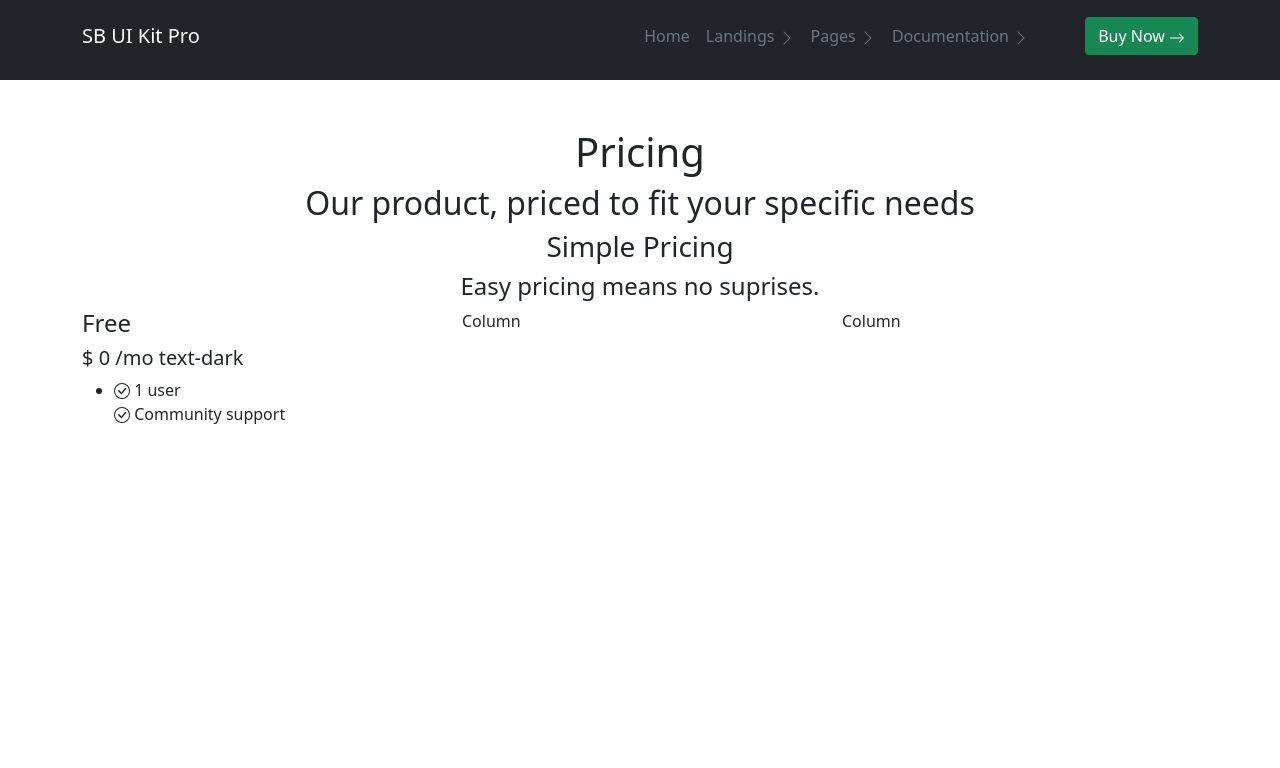
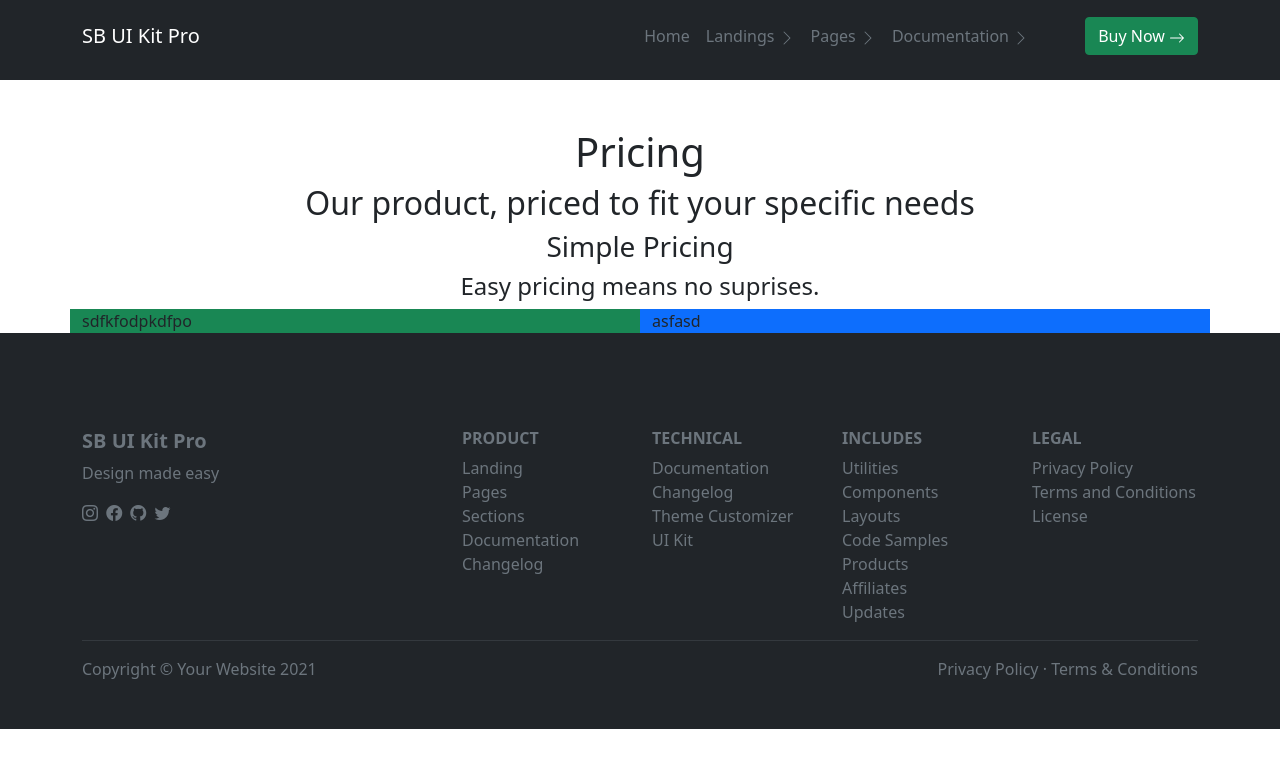
Before and after one commit to SoleDalia/Ejercicio-9, a plain HTML site: page index.html in a window 1280 px wide. Drawn offline with nearby package versions, Linux system fonts and the light colour scheme.

Commit message:
Update index.html

```diff
--- a/index.html
+++ b/index.html
@@ -4,13 +4,18 @@
     <meta charset="UTF-8" />
     <meta http-equiv="X-UA-Compatible" content="IE=edge" />
     <meta name="viewport" content="width=device-width, initial-scale=1.0" />
+    <link rel="stylesheet" href="style.css" />
+    <link
+      rel="stylesheet"
+      href="https://cdn.jsdelivr.net/npm/bootstrap-icons@1.5.0/font/bootstrap-icons.css"
+    />
     <link
       href="https://cdn.jsdelivr.net/npm/bootstrap@5.1.3/dist/css/bootstrap.min.css"
       rel="stylesheet"
       integrity="sha384-1BmE4kWBq78iYhFldvKuhfTAU6auU8tT94WrHftjDbrCEXSU1oBoqyl2QvZ6jIW3"
       crossorigin="anonymous"
     />
-    <link rel="stylesheet" href="style.css" />
+
     <title>Ejercicio 9-Pricing</title>
   </head>
   <body>
@@ -171,6 +176,8 @@
           </div>
         </div>
       </nav>
+    </header>
+
     <main>
       <div class="main-section-text text-center">
         <h1 class="first-main-text mt-5">Pricing</h1>
@@ -182,60 +189,127 @@
           <h3>Simple Pricing</h3>
           <h4>Easy pricing means no suprises.</h4>
         </div>
+      </div>
+    </main>
+
     <div class="container">
       <div class="row">
-              <div class="col-4">
-                <h4>Free</h4>
-                <h5>$ 0 /mo text-dark</h5>
-                <ul>
-                  <li class="Pricing-list">
-                    <span
-                      ><svg
-                        xmlns="http://www.w3.org/2000/svg"
-                        width="16"
-                        height="16"
-                        fill="currentColor"
-                        class="bi bi-check-circle"
-                        viewBox="0 0 16 16"
-                      >
-                        <path
-                          d="M8 15A7 7 0 1 1 8 1a7 7 0 0 1 0 14zm0 1A8 8 0 1 0 8 0a8 8 0 0 0 0 16z"
-                        />
-                        <path
-                          d="M10.97 4.97a.235.235 0 0 0-.02.022L7.477 9.417 5.384 7.323a.75.75 0 0 0-1.06 1.06L6.97 11.03a.75.75 0 0 0 1.079-.02l3.992-4.99a.75.75 0 0 0-1.071-1.05z"
-                        />
-                      </svg>
-                    </span>
-                    <span class="text-card">1 user</span>
-                  </li>
-                  <span
-                  ><svg
-                    xmlns="http://www.w3.org/2000/svg"
-                    width="16"
-                    height="16"
-                    fill="currentColor"
-                    class="bi bi-check-circle"
-                    viewBox="0 0 16 16"
-                  >
-                    <path
-                      d="M8 15A7 7 0 1 1 8 1a7 7 0 0 1 0 14zm0 1A8 8 0 1 0 8 0a8 8 0 0 0 0 16z"
-                    />
-                    <path
-                      d="M10.97 4.97a.235.235 0 0 0-.02.022L7.477 9.417 5.384 7.323a.75.75 0 0 0-1.06 1.06L6.97 11.03a.75.75 0 0 0 1.079-.02l3.992-4.99a.75.75 0 0 0-1.071-1.05z"
-                    />
-                  </svg>
-                </span>
-                <span class="text-card">Community support</span>
-              </li>
-                </ul>
+        <div class="col-12 col-lg-6 bg-success">
+          <i class="bi bi-activity"></i>sdfkfodpkdfpo
         </div>
-              <div class="col">Column</div>
-              <div class="col">Column</div>
+        <div class="col-12 col-lg-6 bg-primary">asfasd</div>
+      </div>
+    </div>
+
+    <footer class="bg-dark text-secondary py-5">
+      <div class="container mt-5">
+        <div class="row">
+          <div class="col-12 col-md-8">
+            <div class="row">
+              <div class="col-12 col-lg-6">
+                <h5 class="fw-bold">SB UI Kit Pro</h5>
+                <div>Design made easy</div>
+                <div class="mt-3">
+                  <i class="bi bi-instagram me-1"></i>
+                  <i class="bi bi-facebook me-1"></i>
+                  <i class="bi bi-github me-1"></i>
+                  <i class="bi bi-twitter"></i>
+                </div>
+              </div>
+              <div class="col-12 col-lg-3">
+                <h6 class="fw-bold">PRODUCT</h6>
+                <a href="#" class="text-decoration-none text-secondary"
+                  >Landing<br
+                /></a>
+                <a href="#" class="text-decoration-none text-secondary"
+                  >Pages<br
+                /></a>
+                <a href="#" class="text-decoration-none text-secondary"
+                  >Sections<br
+                /></a>
+                <a href="#" class="text-decoration-none text-secondary"
+                  >Documentation<br
+                /></a>
+                <a href="#" class="text-decoration-none text-secondary"
+                  >Changelog<br
+                /></a>
+              </div>
+              <div class="col-12 col-lg-3">
+                <h6 class="fw-bold">TECHNICAL</h6>
+                <a href="#" class="text-decoration-none text-secondary"
+                  >Documentation<br
+                /></a>
+                <a href="#" class="text-decoration-none text-secondary"
+                  >Changelog<br
+                /></a>
+                <a href="#" class="text-decoration-none text-secondary"
+                  >Theme Customizer<br
+                /></a>
+                <a href="#" class="text-decoration-none text-secondary"
+                  >UI Kit<br
+                /></a>
               </div>
             </div>
           </div>
-      </main>
-    </header>
+          <div class="col-12 col-md-4">
+            <div class="row">
+              <div class="col-12 col-lg-6">
+                <h6 class="fw-bold">INCLUDES</h6>
+                <a href="#" class="text-decoration-none text-secondary"
+                  >Utilities<br
+                /></a>
+                <a href="#" class="text-decoration-none text-secondary"
+                  >Components<br
+                /></a>
+                <a href="#" class="text-decoration-none text-secondary"
+                  >Layouts<br
+                /></a>
+                <a href="#" class="text-decoration-none text-secondary"
+                  >Code Samples<br
+                /></a>
+                <a href="#" class="text-decoration-none text-secondary"
+                  >Products<br
+                /></a>
+                <a href="#" class="text-decoration-none text-secondary"
+                  >Affiliates<br
+                /></a>
+                <a href="#" class="text-decoration-none text-secondary"
+                  >Updates<br
+                /></a>
+              </div>
+              <div class="col-12 col-lg-6">
+                <h6 class="fw-bold">LEGAL</h6>
+                <a href="#" class="text-decoration-none text-secondary"
+                  >Privacy Policy<br
+                /></a>
+                <a href="#" class="text-decoration-none text-secondary"
+                  >Terms and Conditions<br
+                /></a>
+                <a href="#" class="text-decoration-none text-secondary"
+                  >License<br
+                /></a>
+              </div>
+            </div>
+          </div>
+        </div>
+
+        <hr />
+
+        <div class="d-flex">
+          <div>Copyright © Your Website 2021</div>
+
+          <div class="ms-auto">
+            <a href="#" class="text-decoration-none text-secondary"
+              >Privacy Policy</a
+            >
+            <span> · </span>
+            <a href="#" class="text-decoration-none text-secondary"
+              >Terms & Conditions</a
+            >
+          </div>
+        </div>
+      </div>
+    </footer>
 
     <script
       src="https://cdn.jsdelivr.net/npm/bootstrap@5.1.3/dist/js/bootstrap.bundle.min.js"
```
Lines whose indentation alone changed are shown as unchanged.
